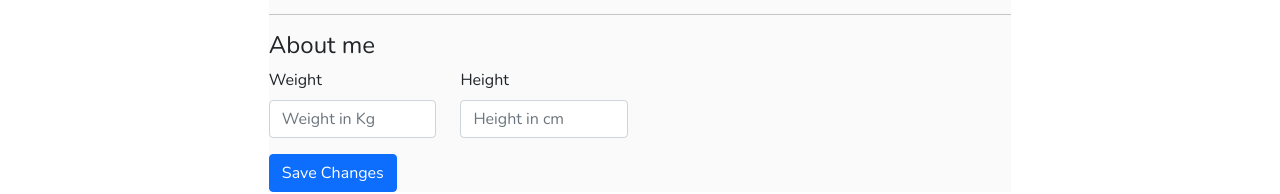
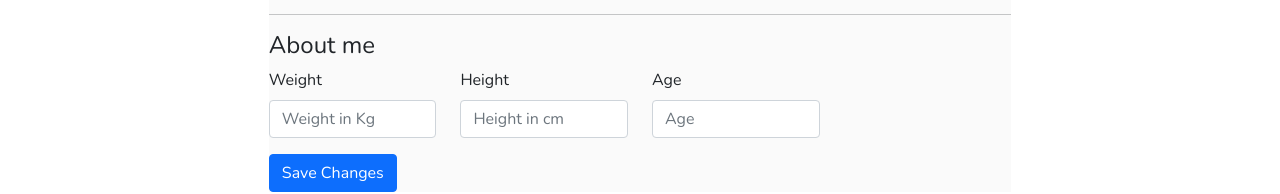
Before and after one commit to omarkar101/DietCentersAggregator, a React (Create React App) app in the folder frontend/: page /profile in a window 1280 px wide. Shown: the part 649-843 px from the top of the page. Built offline with nearby package versions, Linux system fonts and the light colour scheme.

Commit message:
Update profile.js

```diff
--- a/frontend/src/components/profile/profile.js
+++ b/frontend/src/components/profile/profile.js
@@ -66,6 +66,10 @@ const Profile = () => {
               <Form.Label>Height</Form.Label>
               <Form.Control placeholder="Height in cm" />
             </Form.Group>
+            <Form.Group as={Col} md="3" controlId="formGridWeight">
+              <Form.Label>Age</Form.Label>
+              <Form.Control placeholder="Age" />
+            </Form.Group>
           </Row>
 
           <Button variant="primary" type="submit">
```
